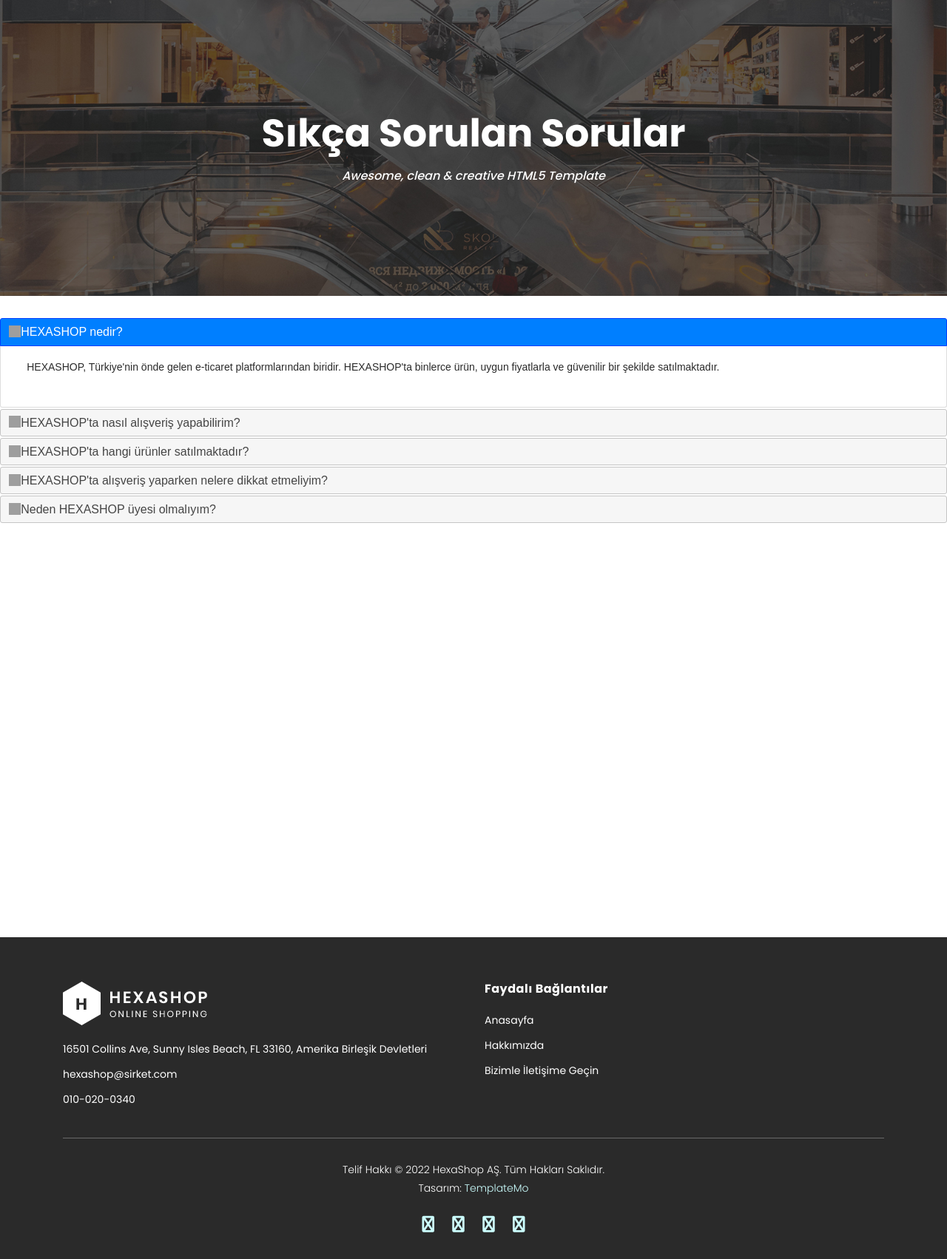
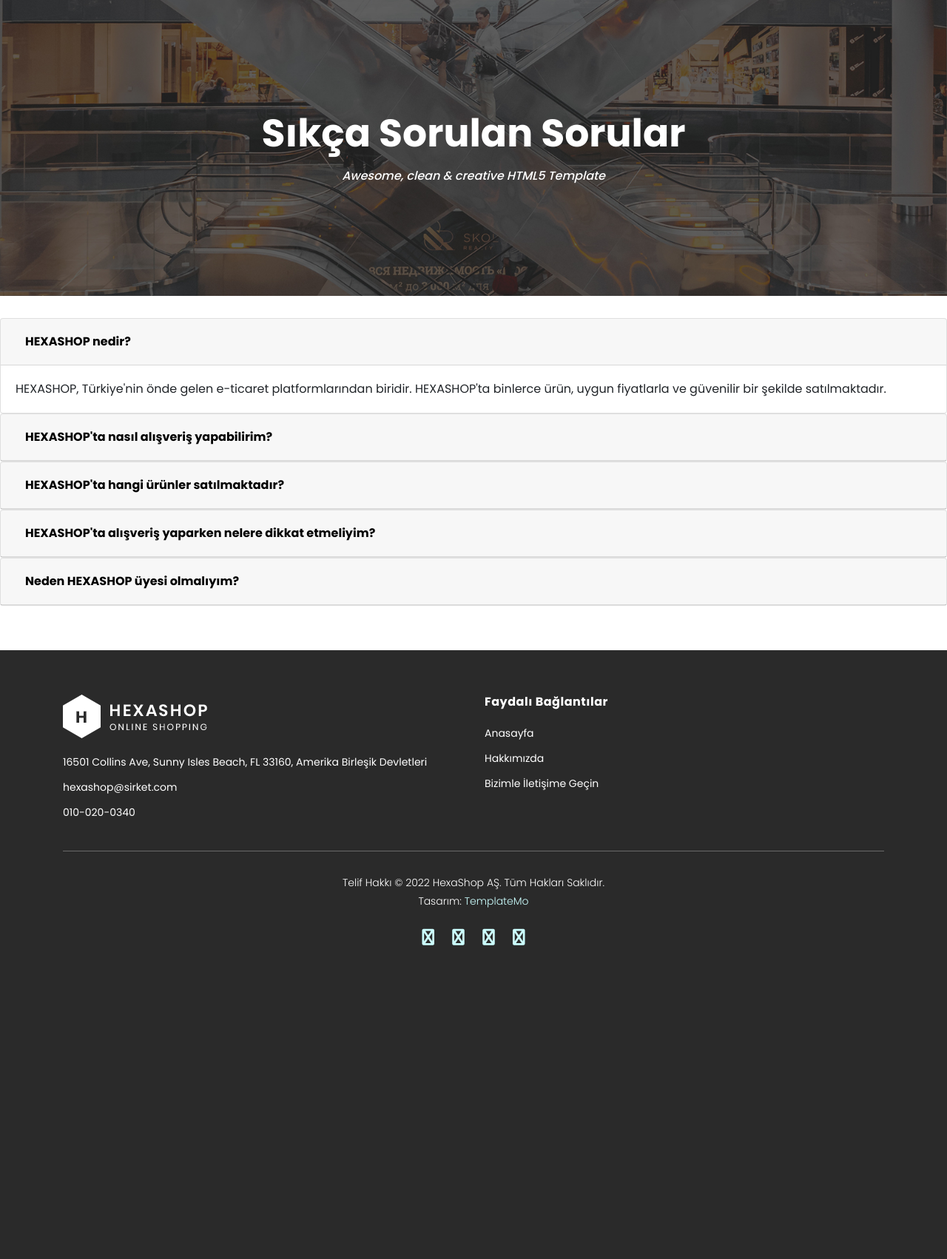
Before and after one commit to erolemir/E-commare-website, a Django app: page /sss/ in a window 1280 px wide. Shown: the part 161-1863 px from the top of the page at 74% size. After the commit the page ends 1439 px from the top, so only its background shows below. Run offline with Django 4.2, Linux system fonts and the light colour scheme; data comes from the database, SQL or seed files in the repository; both versions use the stored data as it was after the commit; some libraries are stand-ins or nearby versions; grey boxes are pictures that could not be loaded.

Commit message:
daha iyi

```diff
--- a/project1/home/templates/home/faq.html
+++ b/project1/home/templates/home/faq.html
@@ -1,22 +1,11 @@
 {% extends 'home/homebase.html' %}
 {% load static %}
 
-
-
-
 {% block title %} SSS {% endblock title%}
-
-
-
 
 {% block header %} {% include 'home/header.html' %} {% endblock %}
 
 {% block content %}
-<link rel="stylesheet" href="//code.jquery.com/ui/1.13.2/themes/base/jquery-ui.css">
-<link rel="stylesheet" href="/resources/demos/style.css">
-<script src="https://code.jquery.com/jquery-3.6.0.js"></script>
-<script src="https://code.jquery.com/ui/1.13.2/jquery-ui.js"></script>
-
 <!-- ***** Main Banner Area Start ***** -->
 <div class="page-heading about-page-heading" id="top">
     <div class="container">
@@ -32,22 +21,47 @@
 </div>
 <!-- ***** Main Banner Area End ***** -->
 
+<div id="accordion">
+    {% for rs in sss %}
+    <div class="card">
+        <div class="card-header" id="heading{{ forloop.counter }}">
+            <h5 class="mb-0">
+                <button class="btn btn-link" data-toggle="collapse" data-target="#collapse{{ forloop.counter }}"
+                    aria-expanded="true" aria-controls="collapse{{ forloop.counter }}">
+                    {{ rs.question }}
+                </button>
+            </h5>
+        </div>
 
-  <script>
-    $( function() {
-      $( "#accordion" ).accordion();
-    } );
-    </script>
-    <div id="accordion">
-      {% for rs in sss%}
-      <h3>{{rs.question}}</h3>
-      <div>
-        <p>
-          {{rs.answer}}
-        </p>
+        <div id="collapse{{ forloop.counter }}" class="collapse {% if forloop.first %}show{% endif %}"
+            aria-labelledby="heading{{ forloop.counter }}" data-parent="#accordion">
+            <div class="card-body">
+                {{ rs.answer }}
+            </div>
+        </div>
     </div>
     {% endfor %}
 </div>
+<style>
+  .btn-link {
+      color: black !important; /* Başlıkları siyah yapar */
+      font-weight: bold; /* Başlıkları kalın yapar */
+  }
+</style>
+
+
+<script src="https://code.jquery.com/jquery-3.6.0.js"></script>
+<script src="https://cdn.jsdelivr.net/npm/bootstrap@4.6.0/dist/js/bootstrap.bundle.min.js"></script>
+<script>
+    $(document).ready(function () {
+        $('.collapse').on('show.bs.collapse', function () {
+            $(this).prev().find('.btn-link').addClass('active');
+        });
+        $('.collapse').on('hide.bs.collapse', function () {
+            $(this).prev().find('.btn-link').removeClass('active');
+        });
+    });
+</script>
 
 {% endblock %}
 
--- a/project1/home/templates/home/footer.html
+++ b/project1/home/templates/home/footer.html
@@ -1,5 +1,5 @@
 {% load static %}
-<footer style="margin-top:35rem;">
+<footer>
     <div class="container">
         <div class="row">
             <div class="col-lg-6">
--- a/project1/home/templates/home/urun_detay.html
+++ b/project1/home/templates/home/urun_detay.html
@@ -132,7 +132,6 @@
                     </div>
 
                     <div class="form-group">
-                        <div class="input-rating"></div>
                         <strong>Your Rating:</strong>
                         <div class="stars">
                             <input type="radio" id="star1" name="rate" value="1"><label for="star1"></label>
@@ -142,6 +141,7 @@
                             <input type="radio" id="star5" name="rate" value="5"><label for="star5"></label>
                         </div>
                     </div>
+
 
 
                     {% if user.id  is not None%}
--- a/project1/order/views.py
+++ b/project1/order/views.py
@@ -78,7 +78,7 @@
     current_user = request.user
     request.session['cart_items'] = ShopCard.objects.filter(user_id=current_user.id).count() #Show Count of Items in Cart
     messages.success(request,"Ürün Başarı ile Sepetten Silinmiştir.")
-    return redirect("shopcart")
+    return render(request,"home/shopcard_product.html")
 
 
 
```
Also changed, not shown: project1/home/static/home/css/comment.css (+26 -5 lines), project1/db.sqlite3. Lines whose indentation alone changed are shown as unchanged.
